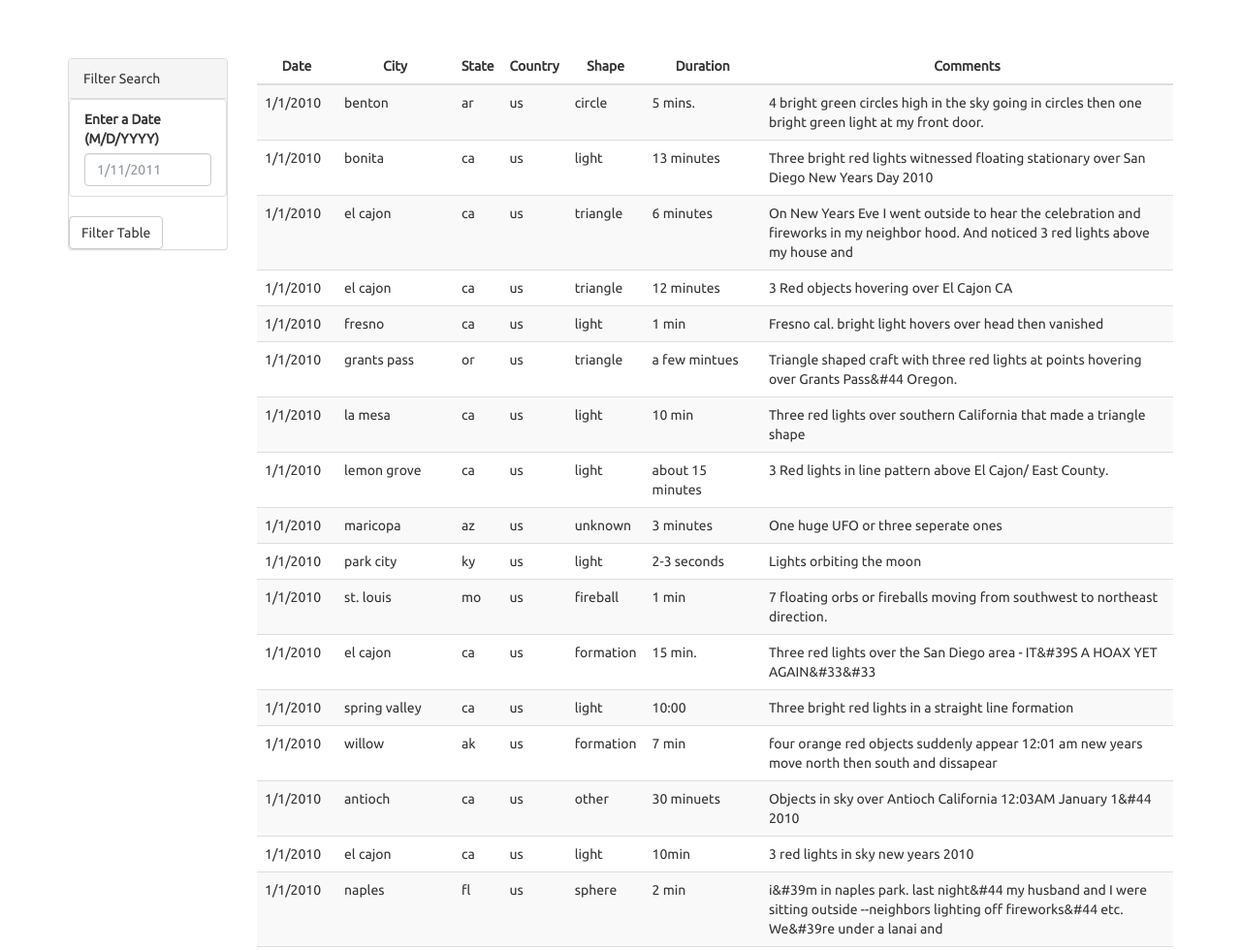
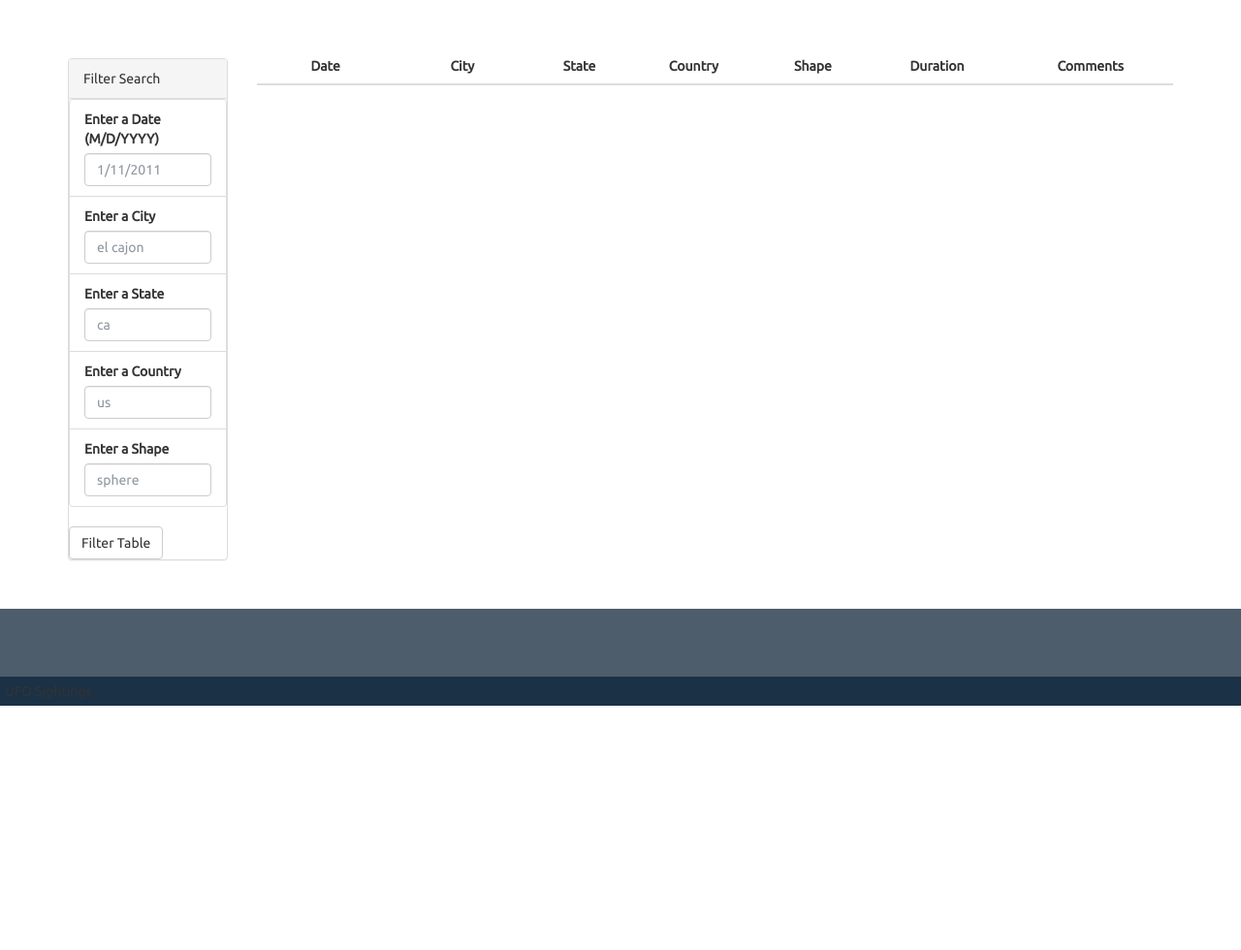
Before and after one commit to kirsteenlugtu/javascript-challenge, a plain HTML site: page StarterCode/index.html in a window 1280 px wide. Shown: the part 612-1592 px from the top of the page at 97% size. After the commit the page ends 1340 px from the top, so only its background shows below. Drawn offline with nearby package versions, Linux system fonts and the light colour scheme.

Commit message:
Added additional filters to index.html, added functioning date filter to app.js .

```diff
--- a/StarterCode/index.html
+++ b/StarterCode/index.html
@@ -35,10 +35,32 @@
                 <form>
                   <div class="form-group">
                     <ul class="list-group" id="filters">
+
                       <li class="filter list-group-item">
                         <label for="date">Enter a Date (M/D/YYYY)</label>
                         <input class="form-control" id="datetime" type="text" placeholder="1/11/2011">
                       </li>
+
+                      <li class="filter list-group-item">
+                        <label for="city">Enter a City</label>
+                        <input class="form-control" id="city" type="text" placeholder="el cajon">
+                      </li>
+
+                      <li class="filter list-group-item">
+                        <label for="state">Enter a State</label>
+                        <input class="form-control" id="state" type="text" placeholder="ca">
+                      </li>
+
+                      <li class="filter list-group-item">
+                        <label for="country">Enter a Country</label>
+                        <input class="form-control" id="country" type="text" placeholder="us">
+                      </li>
+
+                      <li class="filter list-group-item">
+                        <label for="shape">Enter a Shape</label>
+                        <input class="form-control" id="shape" type="text" placeholder="sphere">
+                      </li>
+
                     </ul>
                   </div>
                   <button id="filter-btn" type="button" class="btn btn-default">Filter Table</button>
--- a/StarterCode/static/js/app.js
+++ b/StarterCode/static/js/app.js
@@ -2,29 +2,39 @@
 
 // from data.js
 var tableData = data;
+console.log(tableData);
 
 // Select button and form
 let button = d3.select("#filter-btn");
 let form = d3.select("#form");
 
 // Create event handlers for pressing enter key or clicking Filter button
-// button.on("click", runFilter);
-// form.on("submit", runFilter);
+button.on("click", runFilter);
+form.on("submit", runFilter);
+
+
+function runFilter(){
+
+    d3.event.preventDefault();
 
     // ------ Filter out data ---------------
-// function runFilter(){
+    let inputElement = d3.select("#datetime");
 
-// };
+    let dateIn = inputElement.property("value");
 
-// // let dateIn = d3.select("#datetime");
-// let filteredData = tableData.filter(sighting => sighting.datetime === dateIn);
+    console.log(dateIn);
+
+    let filteredData = tableData.filter(sighting => sighting.datetime === dateIn);
+
+    console.log(filteredData);
+
 
     // ------ Fill in table with selected data ------
 
     tbody = d3.select("tbody");
 
-// filteredData.forEach(function(sighting){
-tableData.forEach(function(sighting){
+    filteredData.forEach(function(sighting){
+
         console.log(sighting);
 
         // Add a new row for each ufo sighting
@@ -41,5 +51,5 @@
             // assign each cell value in table data element
             cell.text(value);
         });
-
     });
+};
```
Lines whose indentation alone changed are shown as unchanged.
